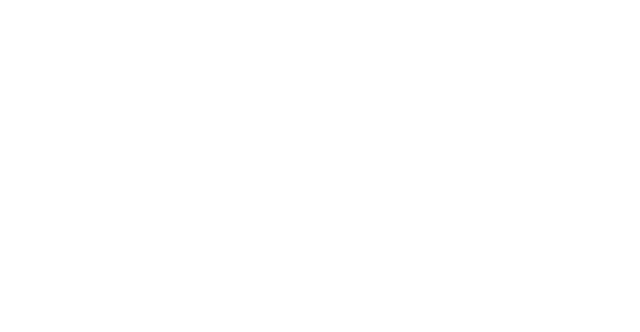
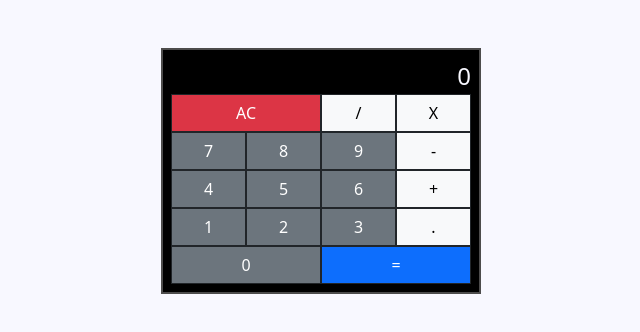
Before and after one commit to MarioNaise/calculator, a React (Vite) app: page / in a window 1280 px wide. Shown: the top 332 px of the page, without its empty margins (319-959 px from the left). Built offline with nearby package versions, Linux system fonts and the light colour scheme.

Commit message:
adding elements

```diff
--- a/src/App.css
+++ b/src/App.css
@@ -0,0 +1,21 @@
+body {
+    background-color: ghostwhite;
+}
+
+#root{
+  height: 100vh;
+  user-select: none;
+}
+
+.calculator{
+  width: 20rem;
+  background-color: black;
+  border: 2px solid #4d4c4c;
+  color: ghostwhite;
+  margin-top: 3rem;
+  padding: 0.5rem;
+}
+
+.btn{
+  border-radius: 0;
+}
--- a/src/App.tsx
+++ b/src/App.tsx
@@ -1,8 +1,74 @@
+import React from "react"
 import './App.css'
 
-export default function App() {
-  return (
-    <main className="calculator container">
-    </main>
+export default class App extends React.Component {
+  constructor(props){
+    super(props);
+  }
+  render(){
+    return (<div className="calculator container">
+      <Formula />
+      <Display />
+      <Buttons />
+    </div>
   )
+  }
 }
+
+class Formula extends React.Component {
+  constructor(props){
+    super(props);
+    this.state={
+      formula: ""
+    }
+  }
+  render(){
+    return (<div className="text-end text-warning fs-4">
+      {this.state.formula}
+    </div>
+  )
+  }
+}
+
+class Display extends React.Component {
+  constructor(props){
+    super(props);
+    this.state={
+      result: "0"
+    }
+  }
+  render(){
+    return (<div id="display" className="text-end fs-4">
+      {this.state.result}
+    </div>
+  )
+  }
+}
+
+class Buttons extends React.Component {
+  constructor(props){
+    super(props);
+  }
+  render(){
+    return (<div>
+      <button id="clear" className="btn btn-danger col-6 border-dark">AC</button>
+      <button id="divide" className="btn btn-light col-3 border-dark">/</button>
+      <button id="multiply" className="btn btn-light col-3 border-dark">X</button>
+      <button id="seven" className="btn btn-secondary col-3 border-dark">7</button>
+      <button id="eight" className="btn btn-secondary col-3 border-dark">8</button>
+      <button id="nine" className="btn btn-secondary col-3 border-dark">9</button>
+      <button id="subtract" className="btn btn-light col-3 border-dark">-</button>
+      <button id="four" className="btn btn-secondary col-3 border-dark">4</button>
+      <button id="five" className="btn btn-secondary col-3 border-dark">5</button>
+      <button id="six" className="btn btn-secondary col-3 border-dark">6</button>
+      <button id="add" className="btn btn-light col-3 border-dark">+</button>
+      <button id="one" className="btn btn-secondary col-3 border-dark">1</button>
+      <button id="two" className="btn btn-secondary col-3 border-dark">2</button>
+      <button id="three" className="btn btn-secondary col-3 border-dark">3</button>
+      <button id="decimal" className="btn btn-light col-3 border-dark">.</button>
+      <button id="zero" className="btn btn-secondary col-6 border-dark">0</button>
+      <button id="equals" className="btn btn-primary col-6 border-dark row-4">=</button>
+    </div>
+  )
+  }
+}
```
